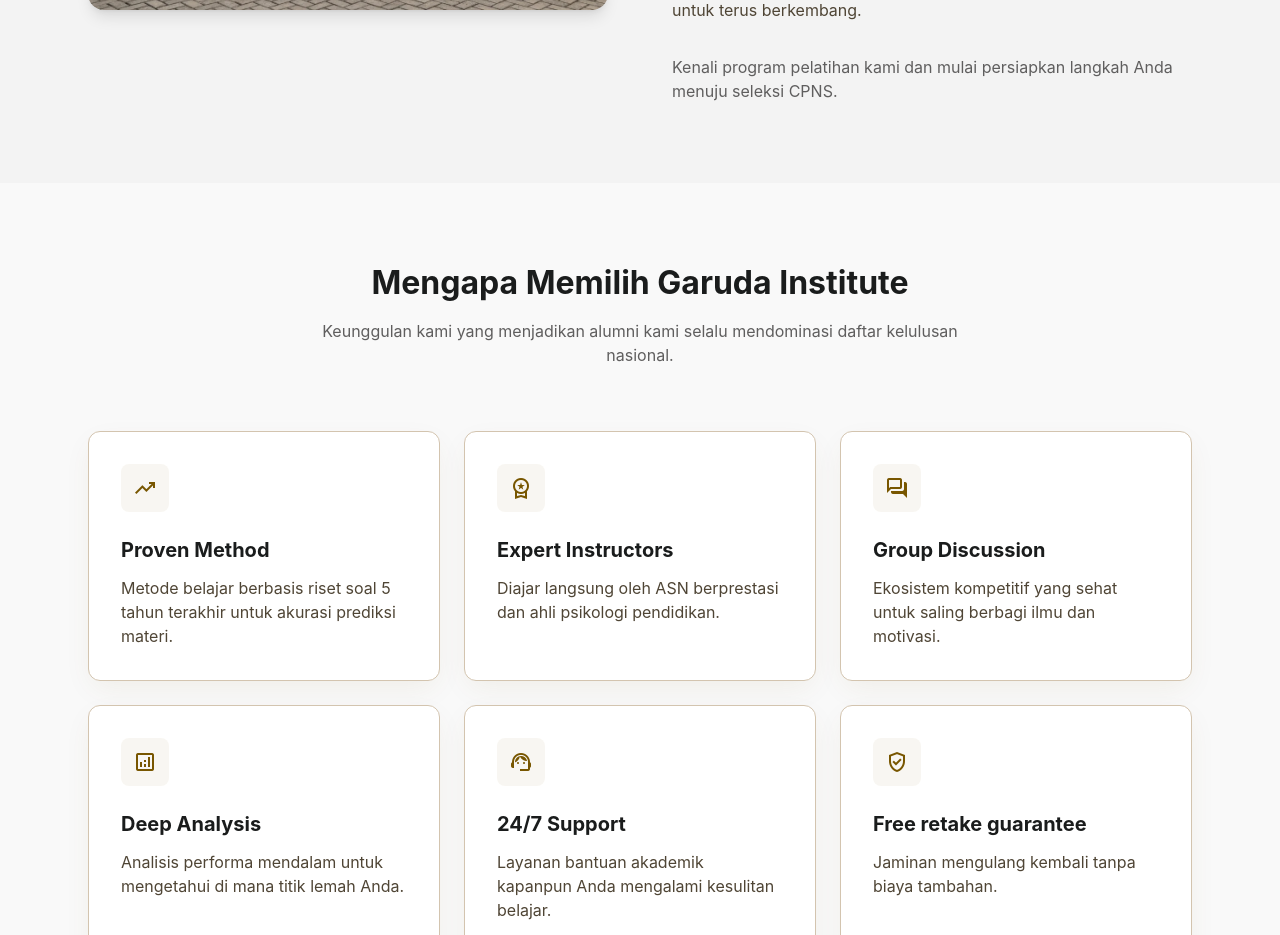
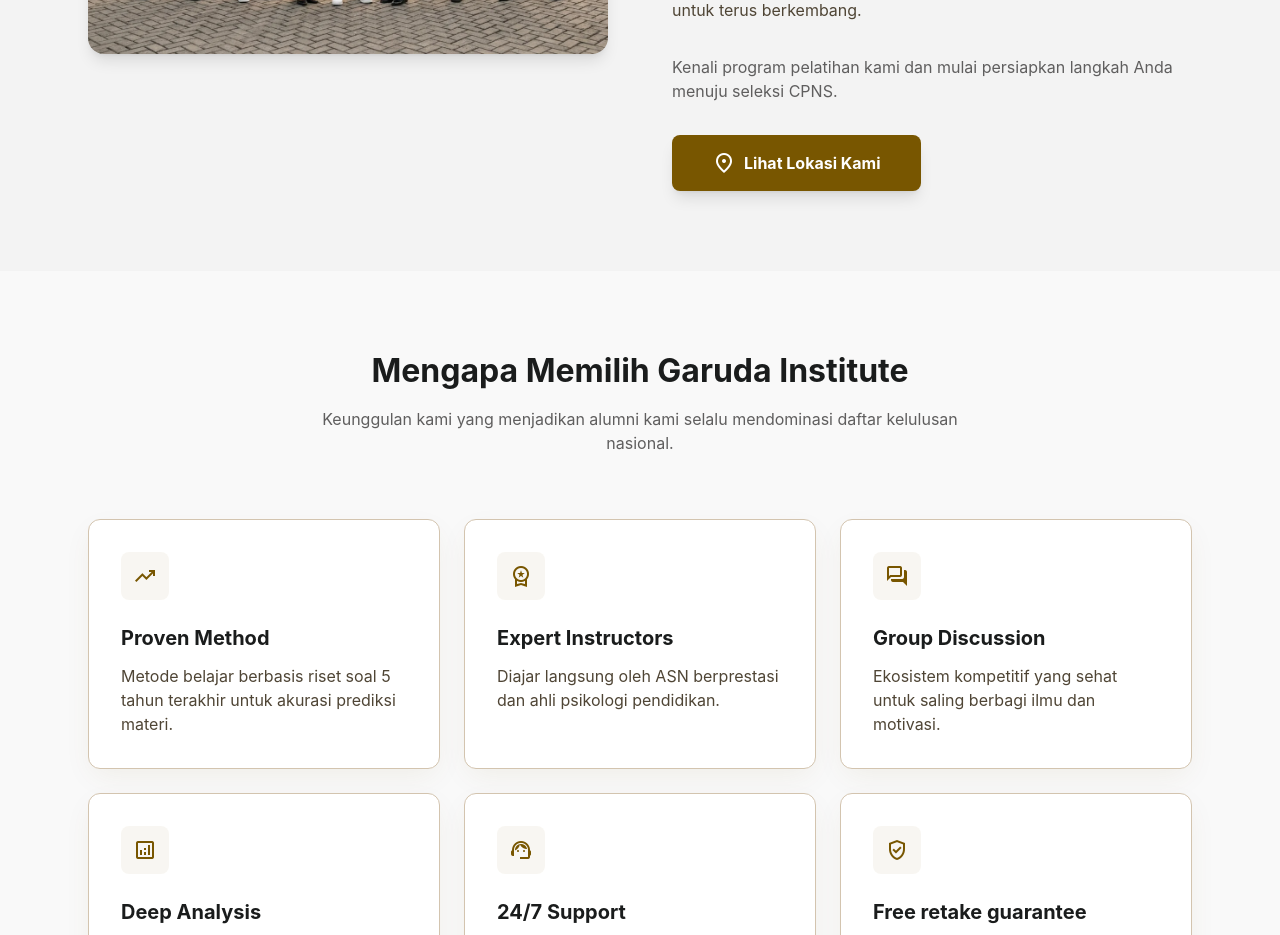
Before and after one commit to Yogasaputrabs/garuda-institute, a React (Vite) app: page / in a window 1280 px wide. Shown: the part 3140-4075 px from the top of the page. Built offline with nearby package versions, Linux system fonts and the light colour scheme; a web font is replaced by a local one.

Commit message:
Add Google Maps location CTA

```diff
--- a/src/sections/TentangGaruda.jsx
+++ b/src/sections/TentangGaruda.jsx
@@ -32,6 +32,15 @@ export default function TentangGaruda() {
             <p className="text-secondary font-body-md text-sm md:text-base mt-6 md:mt-8 max-w-xl">
               Kenali program pelatihan kami dan mulai persiapkan langkah Anda menuju seleksi CPNS.
             </p>
+            <a
+              href="https://maps.app.goo.gl/p7f5gNUoUHwTB2Fk7"
+              target="_blank"
+              rel="noopener noreferrer"
+              className="mt-6 md:mt-8 inline-flex items-center gap-2 bg-primary text-on-primary font-bold py-3 md:py-4 px-8 md:px-10 rounded-lg shadow-lg hover:shadow-primary/20 transition-all w-fit"
+            >
+              <span className="material-symbols-outlined text-base">location_on</span>
+              Lihat Lokasi Kami
+            </a>
           </div>
         </div>
       </div>
```
